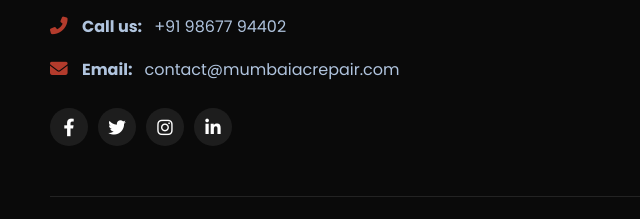
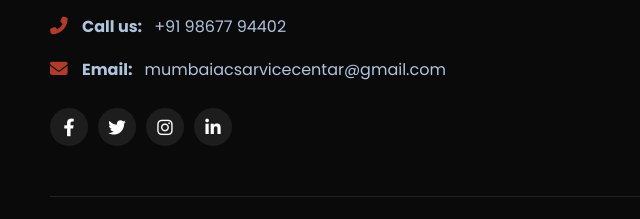
Before and after one commit to sadik786786/Mumbai-service-center, a plain HTML site: page index.html in a window 1280 px wide. Shown: the part 5213-5432 px from the top of the page, 0-640 px from the left. Drawn offline with Linux system fonts and the light colour scheme.

```diff
--- a/index.html
+++ b/index.html
@@ -1277,7 +1277,7 @@
                             </span>
                         </p>
                         <p><i class="fas fa-phone-alt"></i> <strong>Call us:</strong> +91 98677 94402</p>
-                        <p><i class="fas fa-envelope"></i> <strong>Email:</strong> contact@mumbaiacrepair.com</p>
+                        <p><i class="fas fa-envelope"></i> <strong>Email:</strong> mumbaiacsarvicecentar@gmail.com</p>
                     </div>
                     <div class="social-links">
                         <a href="#" aria-label="Facebook"><i class="fab fa-facebook-f"></i></a>
```
